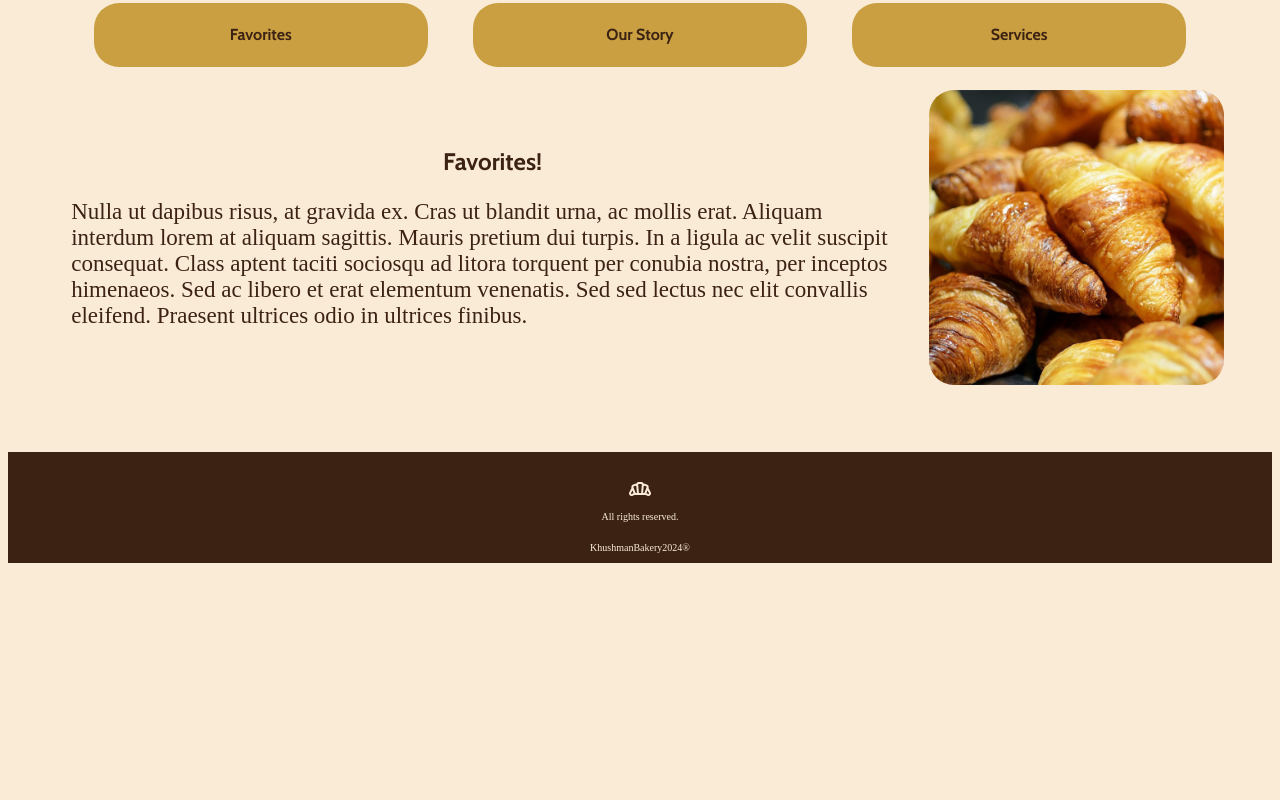
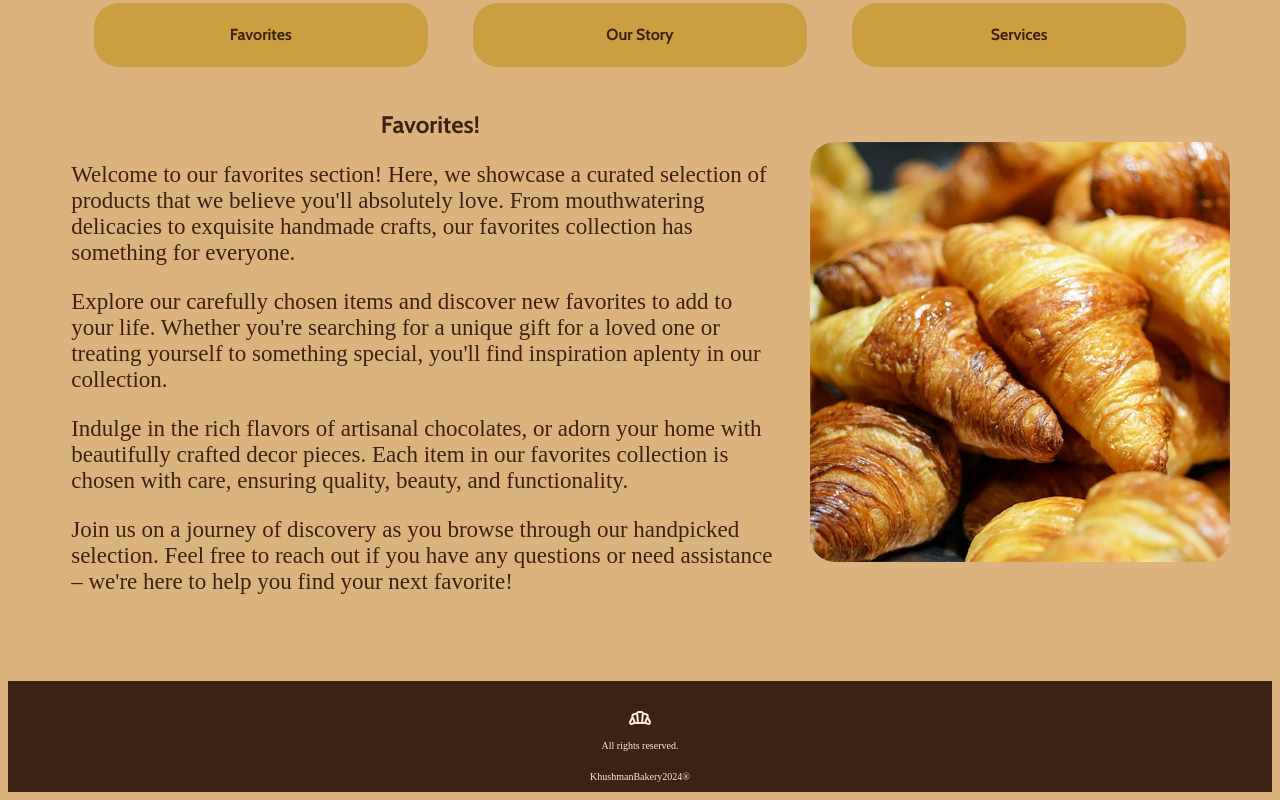
Before and after one commit to khushmandeep10/-mtm6201-midterm, a plain HTML site: page index.html in a window 1280 px wide. Shown: the part 961-1761 px from the top of the page. Before the commit the page ends 1532 px from the top, so only its background shows below. Drawn offline with nearby package versions, Linux system fonts and the light colour scheme; a web font is replaced by a local one.

```diff
--- a/css/main.css
+++ b/css/main.css
@@ -1,5 +1,5 @@
 body{
-    background-color: antiquewhite;
+    background-color: rgb(219, 179, 126);
 }
 
   .skip-link:focus {
--- a/index.html
+++ b/index.html
@@ -50,7 +50,10 @@
         <div class="column">
             <div>
                 <h2>Favorites!</h2>
-                <p>Nulla ut dapibus risus, at gravida ex. Cras ut blandit urna, ac mollis erat. Aliquam interdum lorem at aliquam sagittis. Mauris pretium dui turpis. In a ligula ac velit suscipit consequat. Class aptent taciti sociosqu ad litora torquent per conubia nostra, per inceptos himenaeos. Sed ac libero et erat elementum venenatis. Sed sed lectus nec elit convallis eleifend. Praesent ultrices odio in ultrices finibus.</p>
+                <p>Welcome to our favorites section! Here, we showcase a curated selection of products that we believe you'll absolutely love. From mouthwatering delicacies to exquisite handmade crafts, our favorites collection has something for everyone.</p>
+                <p>Explore our carefully chosen items and discover new favorites to add to your life. Whether you're searching for a unique gift for a loved one or treating yourself to something special, you'll find inspiration aplenty in our collection.</p>
+                <p>Indulge in the rich flavors of artisanal chocolates, or adorn your home with beautifully crafted decor pieces. Each item in our favorites collection is chosen with care, ensuring quality, beauty, and functionality.</p>
+                <p>Join us on a journey of discovery as you browse through our handpicked selection. Feel free to reach out if you have any questions or need assistance – we're here to help you find your next favorite!</p>
             </div>
 
             <div class="favorites">
```
Also changed, not shown: aboutus.html (+5 -1 lines), events.html (+3 -3 lines).
